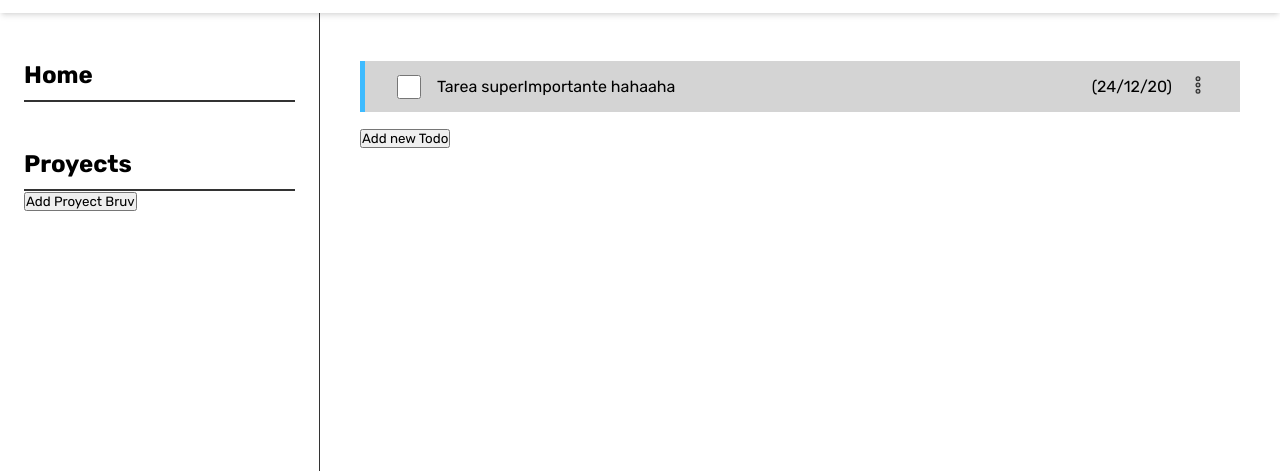
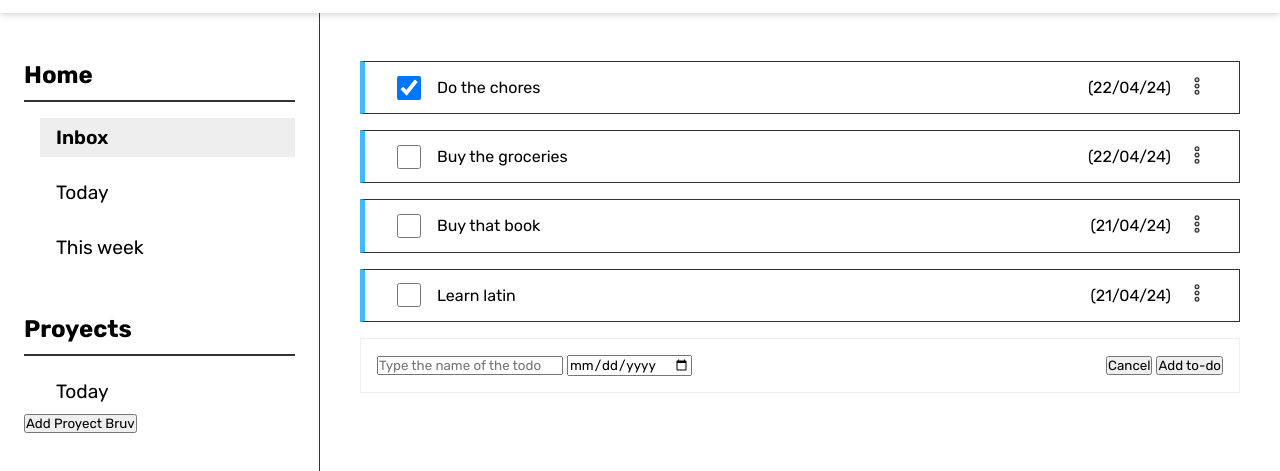
Before and after one commit to carlpy/todo-app, a website built with webpack: page src/template.html in a window 1280 px wide. Both pictures are taken after a click on the button "Add new Todo". Shown: the part 57-528 px from the top of the page. Built offline with nearby package versions, Linux system fonts and the light colour scheme.

Commit message:
- created the main part of the interface - display the todos dynamicaly

```diff
--- a/package.json
+++ b/package.json
@@ -21,5 +21,8 @@
     "webpack": "^5.91.0",
     "webpack-cli": "^5.1.4",
     "webpack-dev-server": "^5.0.4"
+  },
+  "dependencies": {
+    "date-fns": "^3.6.0"
   }
 }
--- a/src/index.js
+++ b/src/index.js
@@ -1,18 +1,116 @@
-import './sass/main.scss';
-import icon from './img/menuIcon.svg';
-import editIcon from './img/editIcon.svg';
+import "./sass/main.scss";
+import { isSameWeek, isThisWeek, isToday, format, addDays } from "date-fns";
+
+// Imported Methods
+import { setVisuals, renderTodos } from "./js/proyectsFunction.js";
 
 // DOM Elements
-const navbarIcon = document.querySelector('.icon-container img');
-const sideBar = document.querySelector('.sidebar');
-const main = document.querySelector('main');
+const proyects = document.querySelectorAll("[data-proyect]");
+const main = document.querySelector("main");
+const proyectTitle = main.querySelector("h2");
+const addTodoBtn = main.querySelector(".add-todo");
+const addForm = main.querySelector(".add-todo__menu");
 
-const todos = document.querySelectorAll('.tip-to-delete');
-todos.forEach(todo => todo.src = editIcon);
+let currentProyect = "inbox";
 
-navbarIcon.src = icon;
+const proyectsArr = [
+    {
+        name: "inbox",
+        domName: "Inbox",
+        tasks: [
+            { title: "Do the chores", date: "22/04/24", done: true },
+            { title: "Buy the groceries", date: "22/04/24", done: false },
+            { title: "Buy that book", date: "21/04/24", done: false },
+            { title: "Learn latin", date: "21/04/24", done: false },
+        ],
+    },
 
-navbarIcon.addEventListener('click', () => {
-  sideBar.classList.toggle('active');
-  main.classList.toggle('side-active');
+    {
+        name: "tweek",
+        domName: "This Week",
+        tasks: [
+            { title: "Do the chores", date: "22/04/24", done: true },
+            { title: "Buy the groceries", date: "22/04/24", done: false },
+        ],
+    },
+    {
+        name: "today",
+        domName: "Today",
+        tasks: [
+            { title: "Do the chores", date: "22/04/24", done: true },
+            { title: "Buy the groceries", date: "22/04/24", done: false },
+        ],
+    },
+];
+
+function executeProyects() {
+    proyects.forEach((proyect) => {
+        proyect.addEventListener("click", (e) => {
+            deletePrevClasses();
+            const proyectName = e.target.dataset.proyect;
+
+            proyectTitle.textContent = e.target.textContent;
+            currentProyect = proyectName;
+            renderTodos(proyectName, proyectsArr);
+        });
+    });
+}
+
+window.addEventListener("DOMContentLoaded", () => {
+    renderTodos(currentProyect, proyectsArr);
+    setVisuals();
+    executeProyects();
 });
+
+addTodoBtn.addEventListener("click", () => {
+    addTodoBtn.style.display = "none";
+    addForm.classList.add("active");
+});
+
+addForm.querySelectorAll("button").forEach((btn) => {
+    btn.addEventListener("click", () => {
+        addForm.classList.remove("active");
+        addTodoBtn.style.display = "flex";
+    });
+});
+
+function deletePrevClasses() {
+    proyects.forEach((proyect) => proyect.classList.remove("active"));
+    addForm.classList.remove("active");
+    addTodoBtn.style.display = "flex";
+}
+
+addForm.addEventListener("submit", (e) => {
+    e.preventDefault();
+
+    const todoTitle = e.target.querySelector("#todo-title").value;
+    const todoDate = e.target.querySelector("#todo-date").value;
+
+    const todoObj = {
+        title: todoTitle,
+        date: todoDate,
+        done: false,
+    };
+    // fix the error with the dates, therefore put the todo in the proper array
+
+    if (todoDate) {
+        const formatDate = format(addDays(new Date(todoDate), 1), "yyyy/MM/dd");
+
+        if (isToday(formatDate)) {
+            proyectsArr[2].tasks.push(todoObj);
+        }
+        if (isThisWeek(formatDate)) {
+            proyectsArr[1].tasks.push(todoObj);
+        }
+        proyectsArr[0].tasks.push(todoObj);
+    }
+
+    renderTodos(currentProyect, proyectsArr);
+});
+
+
+
+function displayProyects() {
+	/* const homeProyects = proyectsArr.filter(proyect => ); */
+	const otherProyects = [];
+}
--- /dev/null
+++ b/src/js/proyectsFunction.js
@@ -0,0 +1,71 @@
+import icon from "../img/menuIcon.svg";
+import editIcon from "../img/editIcon.svg";
+
+function createTodos(proyectName, proyectArray) {
+    /* const todos = JSON.parse(localStorage.getItem(proyectName)) */
+    let DOMtodos = "";
+
+    proyectArray.forEach((proyect) => {
+        if (proyect.name === proyectName) {
+            console.log(createDOMTodo(proyect));
+            DOMtodos = createDOMTodo(proyect);
+        }
+    });
+
+    return DOMtodos;
+	/* tweek */
+    function createDOMTodo(todoList) {
+        const todos = todoList.tasks.map((task) => {
+            const div = document.createElement("div"); div.classList.add("todo__item");
+
+            div.innerHTML = `<div class="todo__left">
+							<input type="checkbox" ${task.done ? "checked" : ""}/>
+							<p>${task.title}</p>
+						</div>
+						<div class="todo-right">
+							<span class="todo__date">(${task.date})</span>
+
+							<div class="tip-container">
+								<img class="tip-to-delete" />
+							</div>
+						</div>`;
+            return div;
+        });
+        return todos;
+    }
+}
+
+function renderTodos(name, proyect) {
+    const todosSections = document.querySelector(".display-todos");
+    const currProyect = document.querySelector(`[data-proyect="${name}"]`);
+
+    currProyect.classList.add("active");
+	const todosDOM = createTodos(name, proyect);
+
+	todosSections.replaceChildren(...todosDOM)
+}
+
+function setVisuals() {
+    const main = document.querySelector("main");
+    function setTasks() {
+        const todos = document.querySelectorAll(".tip-to-delete");
+        todos.forEach((todo) => (todo.src = editIcon));
+    }
+
+    function setSideBar() {
+        const navbarIcon = document.querySelector(".icon-container img");
+        const sideBar = document.querySelector(".sidebar");
+
+        navbarIcon.src = icon;
+
+        navbarIcon.addEventListener("click", () => {
+            sideBar.classList.toggle("active");
+            main.classList.toggle("side-active");
+        });
+    }
+
+    setTasks();
+    setSideBar();
+}
+
+export { setVisuals, createTodos, renderTodos };
--- a/src/sass/main.scss
+++ b/src/sass/main.scss
@@ -37,10 +37,12 @@ header {
 }
 
 main {
-  transition: margin-left 0.7s;
     text-wrap: nowrap;
+    padding: 0 2.5rem;
 
-  padding: 0 2.5rem;
+    h2 {
+        margin: 3rem 0;
+    }
 
     &.side-active {
         margin-left: clamp(15rem, 30% + 1rem, 20rem);
@@ -53,27 +55,57 @@ main {
     width: clamp(15rem, 30% + 1rem, 20rem);
     height: calc(100vh - 70px);
     transform: translateX(-100%);
-  transition: transform .7s;
     overflow: hidden;
     padding: 3rem 1.5rem;
 
-  h2 { margin: 0 0 .7rem 0; }
-  hr { border: 1px solid #333; }
+    h2 {
+        margin: 0 0 0.7rem 0;
+    }
+    hr {
+        border: 1px solid #333;
+    }
 
     & > div {
         margin: 0 0 3rem 0;
     }
 
-  &.active { transform: translateX(0); }
+    &.active {
+        transform: translateX(0);
+    }
+}
+
+.section__proyects__display {
+    p {
+        font-size: 1.2rem;
+        margin: 1rem 0 0.1rem 1rem;
+        padding: 0.5rem 1rem;
+        cursor: pointer;
+
+        &.active {
+            background-color: #eee;
+            font-weight: 600;
+        }
+    }
+}
+
+.add-todo__menu {
+    display: none;
+    border: 1px solid #eee;
+    padding: 1rem;
+    justify-content: space-between;
+    align-items: center;
+
+    &.active {
+        display: flex;
+    }
 }
 
 .display-todos {
-  padding: 3rem 0;
+    .todo__item {
+        border: 1px solid #333;
+        border-left: 5px solid #3ebbff;
 
-  .todo__item {
-    border-left: 5px solid #3ebbff;
-    background-color: #d4d4d4;
-    padding: .85rem 2rem;
+        padding: 0.85rem 2rem;
         display: flex;
         align-items: center;
         justify-content: space-between;
@@ -89,7 +121,9 @@ main {
             display: flex;
             align-items: center;
 
-      & > *:first-child { margin: 0 1rem 0 0; }
+            & > *:first-child {
+                margin: 0 1rem 0 0;
+            }
         }
 
         .tip-container {
--- a/src/template.html
+++ b/src/template.html
@@ -1,14 +1,14 @@
 <!DOCTYPE html>
 <html lang="en">
     <head>
-  <meta charset="UTF-8">
-  <meta name="viewport" content="width=device-width, initial-scale=1.0">
+        <meta charset="UTF-8" />
+        <meta name="viewport" content="width=device-width, initial-scale=1.0" />
         <title><%= htmlWebpackPlugin.options.title %></title>
     </head>
     <body>
         <header>
             <div class="icon-container">
-      <img alt="icon for dissapear the sidebar">
+                <img alt="icon for dissapear the sidebar" />
             </div>
 
             <h1>Todo-list APP</h1>
@@ -17,47 +17,45 @@
         <div class="sidebar active">
             <div class="home-section">
                 <h2>Home</h2>
-      <hr>
+                <hr />
 
                 <div class="section__proyects__display">
                     <!-- Here comes the proyects displayed by js dinamicaly -->
+                    <p data-proyect="inbox">Inbox</p>
+                    <p data-proyect="today">Today</p>
+                    <p data-proyect="tweek">This week</p>
+                </div>
             </div>
 
-    </div>
             <div class="proyect-section">
-      <h2>Proyects</h2><hr>
+                <h2>Proyects</h2>
+                <hr />
                 <div class="section__proyects__display">
                     <!-- Here comes the proyects displayed by js dinamicaly -->
+					<p data-proyect="today">Today</p>
                 </div>
                 <button>Add Proyect Bruv</button>
             </div>
         </div>
 
         <main class="side-active">
+			<h2></h2>
+            <section class="display-todos">
+                <!-- Here will be displayed the title and the to-do content relying on the focused proyect on Home or Proyects section -->
+            </section>
 
-    <section class="display-todos">
-      <!-- Here will be displayed the title and the to-do
-          content relying on the focused proyect on Home or Proyects
-          section
-      -->
+			<button class="add-todo">Add new Todo</button>
 
-      <div class="todo__item">
-        <div class="todo__left">
-          <input type="checkbox">
-          <p>Tarea superImportante hahaaha</p>
+			<form class="add-todo__menu">
+				<div>
+					<input type="text" placeholder="Type the name of the todo" id="todo-title">
+					<input type="date" id="todo-date">
 				</div>
-        <div class="todo-right">
-          <span class="todo__date">(24/12/20)</span>
-
-          <div class="tip-container">
-            <img class="tip-to-delete">
+				<div>
+					<button>Cancel</button>
+					<button type="submit">Add to-do</button>
 				</div>
-        </div>
-      </div>
-
-      <button>Add new Todo</button>
-
-    </section>
+			</form>
         </main>
     </body>
 </html>
```
Also changed, not shown: 2 other files. Lines whose indentation alone changed are shown as unchanged.
